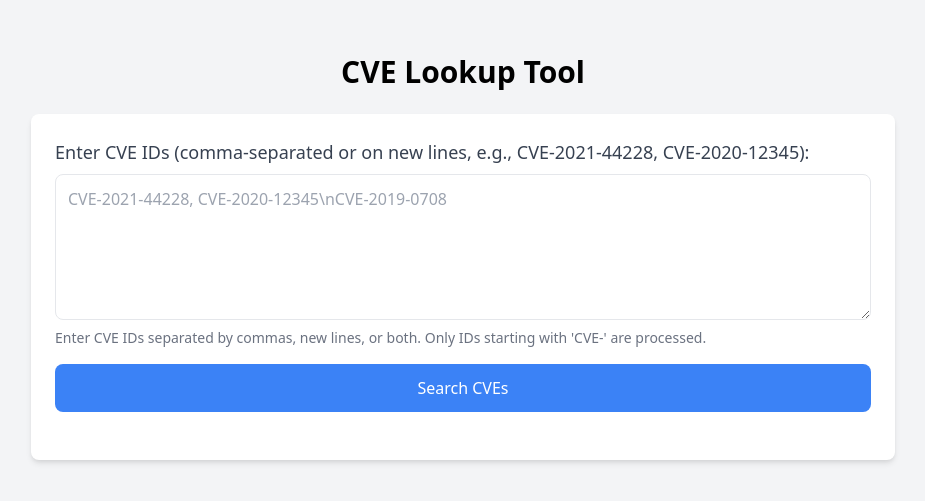
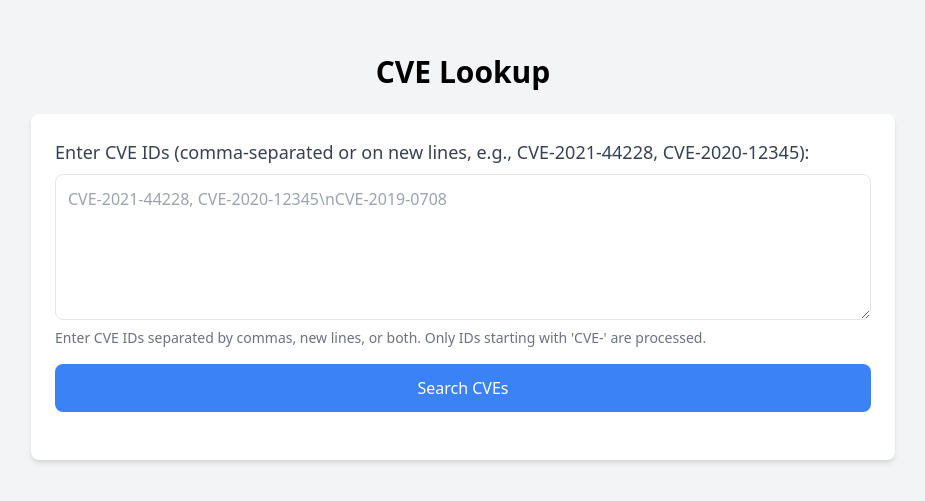
Before and after one commit to Shad0w30/CVE_Lookup, a plain HTML site: page index.html in a window 1280 px wide. Shown: the part 143-644 px from the top of the page, without its empty margins (177-1102 px from the left). Drawn offline with nearby package versions, Linux system fonts and the light colour scheme.

Commit message:
Update index.html

```diff
--- a/index.html
+++ b/index.html
@@ -48,7 +48,7 @@
 </head>
 <body class="bg-gray-100 min-h-screen flex items-center justify-center">
     <div class="container mx-auto p-4 max-w-4xl">
-        <h1 class="text-3xl font-bold text-center mb-6">CVE Lookup Tool</h1>
+        <h1 class="text-3xl font-bold text-center mb-6">CVE Lookup</h1>
         <div class="bg-white p-6 rounded-lg shadow-md">
             <div class="mb-4">
                 <label for="cveInput" class="block text-lg font-medium text-gray-700">Enter CVE IDs (comma-separated or on new lines, e.g., CVE-2021-44228, CVE-2020-12345):</label>
```
